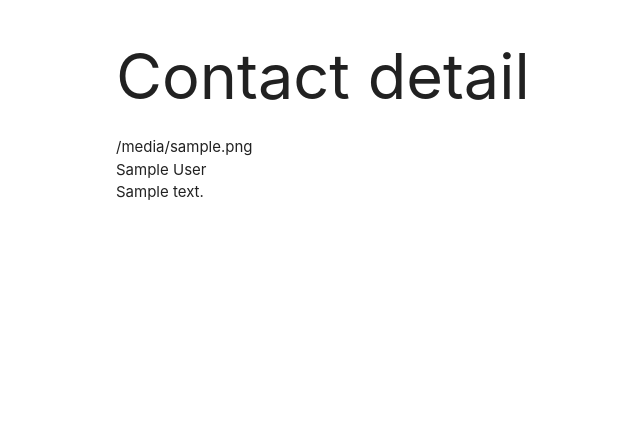
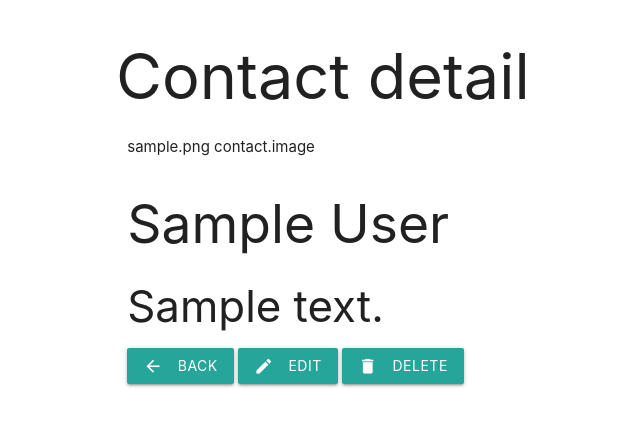
Before and after one commit to eduardkh/phonebook, a Django app: page /detail/1/ in a window 1280 px wide. Shown: the top 426 px of the page, without its empty margins (76-716 px from the left). Run offline with Django 3.2, Linux system fonts and the light colour scheme; tables that the repository leaves empty hold one stand-in row (values such as "Sample post").

Commit message:
add materialize css + icons

```diff
--- a/templates/base.html
+++ b/templates/base.html
@@ -8,12 +8,13 @@
     <meta http-equiv="X-UA-Compatible" content="ie=edge">
     <!-- Compiled and minified CSS -->
     <link rel="stylesheet" href="{% static 'css/materialize.min.css' %}">
+    <link href="https://fonts.googleapis.com/icon?family=Material+Icons" rel="stylesheet">
     <title>{% block title %}Phonebook App{% endblock title %}</title>
 </head>
 
 <body>
-    {% include 'messages.html' %}
     <div class="container">
+        {% include 'messages.html' %}
         {% block content %}
         {% endblock content %}
     </div>
--- a/templates/detail.html
+++ b/templates/detail.html
@@ -1,12 +1,25 @@
 {% extends 'base.html' %}
+{% load staticfiles %}
 {% block title %}{{ title }} | {{ block.super }}{% endblock title %}
 {% block content %}
 <h1>{{ title }}</h1>
-<p>
-    {% if contact.image %}
-    {{ contact.image.url }}<br>
-    {% endif %}
-    {{ contact.first_name }} {{ contact.last_name }}<br>
-    {{ contact.notes }}<br>
-</p>
+<div class="row">
+        <div class="col s8">
+            {% if contact.image %}
+            {{ contact.image }}
+            contact.image
+            {% else %}
+            <img class="responsive-img" src="{% static 'img/600x400.png' %}">
+            {% endif %}
+<h2>{{ contact.first_name }} {{ contact.last_name }}</h2>
+<h3>{{ contact.notes }}</h3>
+
+    <a href="{% url 'phone:phone_list' %}" class="waves-effect waves-light btn"><i
+            class="material-icons left">arrow_back</i>Back</a>
+    <a href="{% url 'phone:phone_update' pk=contact.pk %}" class="waves-effect waves-light btn"><i
+            class="material-icons left">edit</i>Edit</a>
+    <a href="{% url 'phone:phone_delete' pk=contact.pk %}" class="waves-effect waves-light btn"><i
+            class="material-icons left">delete</i>Delete</a>
+</div>
+</div>
 {% endblock content %}
--- a/templates/list.html
+++ b/templates/list.html
@@ -1,4 +1,5 @@
 {% extends 'base.html' %}
+{% load staticfiles %}
 {% block title %}{{ title }} | {{ block.super }}{% endblock title %}
 {% block content %}
 <h1>{{ title }}</h1>
```
